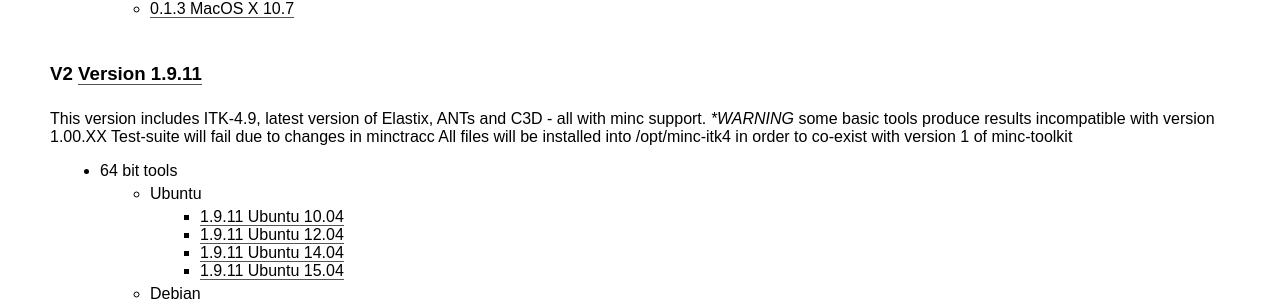
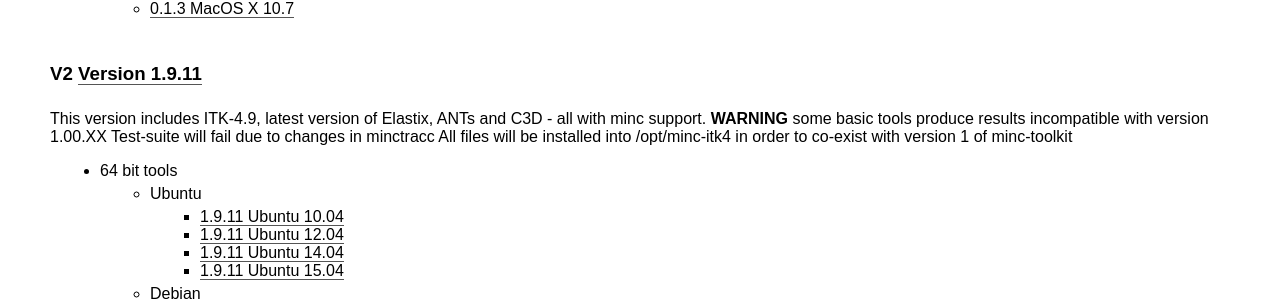
Before and after one commit to BIC-MNI/BIC-MNI.github.io, a Jekyll site: the page built from index.md, in a window 1280 px wide and 900 px high, scrolled down 1654 px. Shown: the part 150-452 px from the top of the window. Built offline with Jekyll 4.4.1, drawn with Linux system fonts in a browser that asks for light colours; some web fonts are replaced.

Commit message:
Fixed markup

```diff
--- a/index.md
+++ b/index.md
@@ -75,7 +75,7 @@
     * [0.1.3 MacOS X 10.7](http://packages.bic.mni.mcgill.ca/minc-toolkit/MacOSX/minc-toolkit-testsuite-0.1.3-20131212.dmg)
 
 ### V2 [Version 1.9.11](#1.9.11)
-This version includes ITK-4.9, latest version of Elastix, ANTs and C3D - all with minc support. **WARNING* some basic tools produce results incompatible with version 1.00.XX Test-suite will fail due to changes in minctracc
+This version includes ITK-4.9, latest version of Elastix, ANTs and C3D - all with minc support. **WARNING** some basic tools produce results incompatible with version 1.00.XX Test-suite will fail due to changes in minctracc
 All files will be installed into /opt/minc-itk4 in order to co-exist with version 1 of minc-toolkit
 
 * 64 bit tools
@@ -106,6 +106,7 @@
 
 ### Data files and models
 These packages contain anatomical models needed for standard pipeline, all files are installed into `/opt/minc/share`
+
   * BEaST segmentation library, needed to run mincbeast software for brain extraction
     * [1.1.0 Debian/Ubuntu](http://packages.bic.mni.mcgill.ca/minc-toolkit/Debian/beast-library-1.1.0-20121212.deb)
     * [1.1.0 CentOS](http://packages.bic.mni.mcgill.ca/minc-toolkit/RPM/beast-library-1.1.0-20121212.rpm)
@@ -147,7 +148,8 @@
 ### Running test suite
 Test data is installed in `/opt/minc/share/testsuite/`.  To run the test, execute `/opt/minc/run_tests.sh <prefix>`, it will take around
 an hour on  a modern PC, the output will be in `<prefix>/00200`  and `<prefix>/00201` and the log file will be saved in
-`<prefix>/minc-toolkit-test-<date>.log`.  The results of the local test will be compared to a file containing the results from a baseline test to determine if the tools have been installed and run correctly.
+`<prefix>/minc-toolkit-test-<date>.log`.  The results of the local test will be compared to a file containing the results from
+a baseline test to determine if the tools have been installed and run correctly.
 
 ### Building from the source
 Consult [minc-toolkit on github](https://github.com/BIC-MNI/minc-toolkit) or [minc-toolkit-v2 on github](https://github.com/BIC-MNI/minc-toolkit-v2) for details and to download latest version of the software.
```
